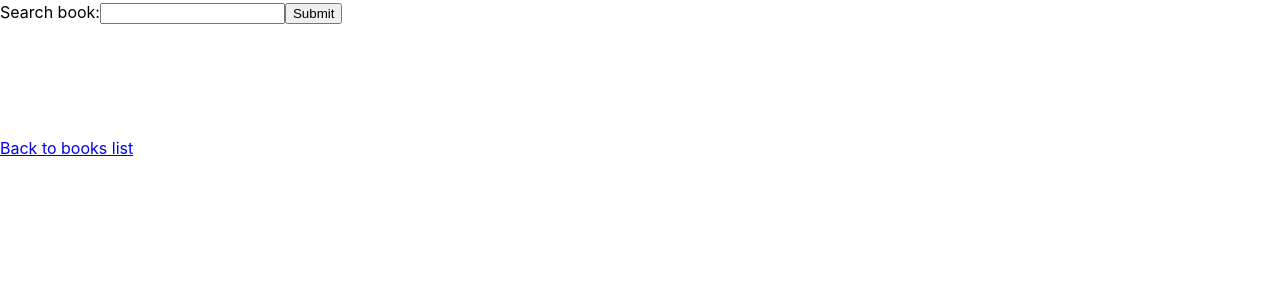
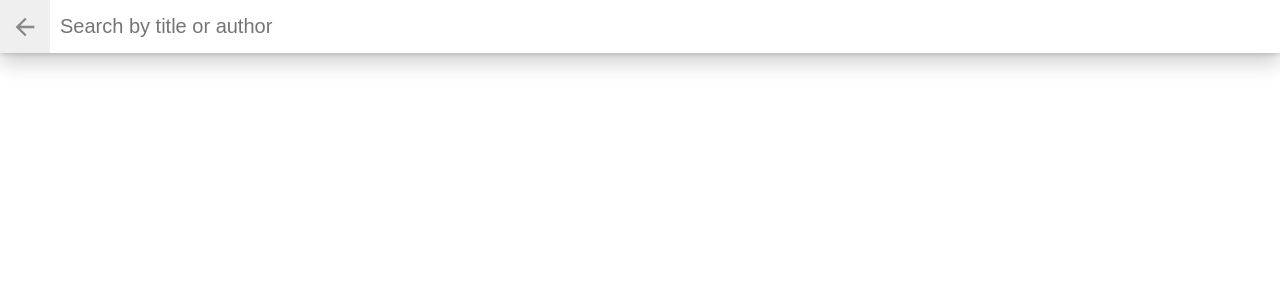
Before and after one commit to arwa1996/book-app, a React (Create React App) app: page /search in a window 1280 px wide. Shown: the top 300 px of the page. Built offline with nearby package versions, Linux system fonts and the light colour scheme.

Commit message:
reafctor: add changes in search page

```diff
--- a/src/components/SearchBooks/SearchBooks.tsx
+++ b/src/components/SearchBooks/SearchBooks.tsx
@@ -1,32 +1,61 @@
-import React from 'react';
+import React, { useState } from 'react';
+import { useNavigate } from 'react-router-dom';
+import * as BooksAPI from '../../BooksAPI';
+import { Book } from '../../components/BookShelf/Book';
 
 export const SearchBooks = () => {
+  const navigate = useNavigate();
+
+  const [searchWord, setSearchWord] = useState<string>('');
+  const [books, setBooks] = useState([]);
+
+  const updateBookShelf = (book: any, shelf: string) => {
+    BooksAPI.update(book, shelf);
+  };
+
   return (
     <div className='search-books'>
       <div className='search-books-bar'>
         <button
           className='close-search'
-          onClick={
-            () => console.log('close search')
-            //  setShowSearchPage(false)
-          }
+          onClick={() => {
+            navigate('/');
+          }}
         >
           Close
         </button>
         <div className='search-books-input-wrapper'>
-          {/*
-        NOTES: The search from BooksAPI is limited to a particular set of search terms.
-        You can find these search terms here:
-        https://github.com/udacity/reactnd-project-myreads-starter/blob/master/SEARCH_TERMS.md
-
-        However, remember that the BooksAPI.search method DOES search by title or author. So, don't worry if
-        you don't find a specific author or title. Every search is limited by search terms.
-      */}
-          <input type='text' placeholder='Search by title or author' />
+          <form
+            onSubmit={(e) => {
+              e.preventDefault();
+              BooksAPI.search(searchWord).then((books) => {
+                setBooks(books);
+              });
+            }}
+          >
+            <input
+              type='text'
+              placeholder='Search by title or author'
+              value={searchWord}
+              onChange={(e) => setSearchWord(e.target.value)}
+            />
+          </form>
         </div>
       </div>
       <div className='search-books-results'>
-        <ol className='books-grid' />
+        <ol className='books-grid'>
+          {books.map((book: any, index) => (
+            <li key={index}>
+              <Book
+                bookTitle={book.title}
+                bookAuthor={`Arwa`}
+                URL={`url(${book.imageLinks.smallThumbnail})`}
+                book={book}
+                updateBookShelf={updateBookShelf}
+              />
+            </li>
+          ))}
+        </ol>
       </div>
     </div>
   );
--- a/src/screens/SearchPage.tsx
+++ b/src/screens/SearchPage.tsx
@@ -1,64 +1,10 @@
-import React, { useState } from 'react';
-import * as BooksAPI from '../BooksAPI';
-import { Book } from '../components/BookShelf/Book';
+import React from 'react';
+import { SearchBooks } from '../components/SearchBooks/SearchBooks';
 
 const SearchPage = () => {
-  // state = {
-  //   /**
-  //    * TODO: Instead of using this state variable to keep track of which page
-  //    * we're on, use the URL in the browser's address bar. This will ensure that
-  //    * users can use the browser's back and forward buttons to navigate between
-  //    * pages, as well as provide a good URL they can bookmark and share.
-  //    */
-  //   showSearchPage: false,
-  // };
-  const [searchWord, setSearchWord] = useState<string>('');
-  const [books, setBooks] = useState([]);
-
-  const updateBookShelf = (book: any, shelf: string) => {
-    console.log(book, shelf);
-    BooksAPI.update(book, shelf);
-  };
   return (
     <div className='app'>
-      <form
-        //  action='/'
-        onSubmit={(e) => {
-          e.preventDefault();
-          BooksAPI.search(searchWord).then((books) => {
-            setBooks(books);
-          });
-          console.log('submit', searchWord);
-        }}
-      >
-        <label>Search book:</label>
-        <input
-          type='search'
-          id='booksearch'
-          name='booksearch'
-          value={searchWord}
-          onChange={(e) => setSearchWord(e.target.value)}
-        />
-        <input type='submit' value='Submit' />
-      </form>
-      <div className='list-books-content'>
-        <div className='books-grid'>
-          <ul>
-            {books.map((book: any) => (
-              <li>
-                <Book
-                  bookTitle={book.title}
-                  bookAuthor={`Arwa`}
-                  URL={`url(${book.imageLinks.smallThumbnail})`}
-                  book={book}
-                  updateBookShelf={updateBookShelf}
-                />
-              </li>
-            ))}
-          </ul>
-        </div>
-      </div>
-      <a href='/'>Back to books list</a>
+      <SearchBooks />
     </div>
   );
 };
```
